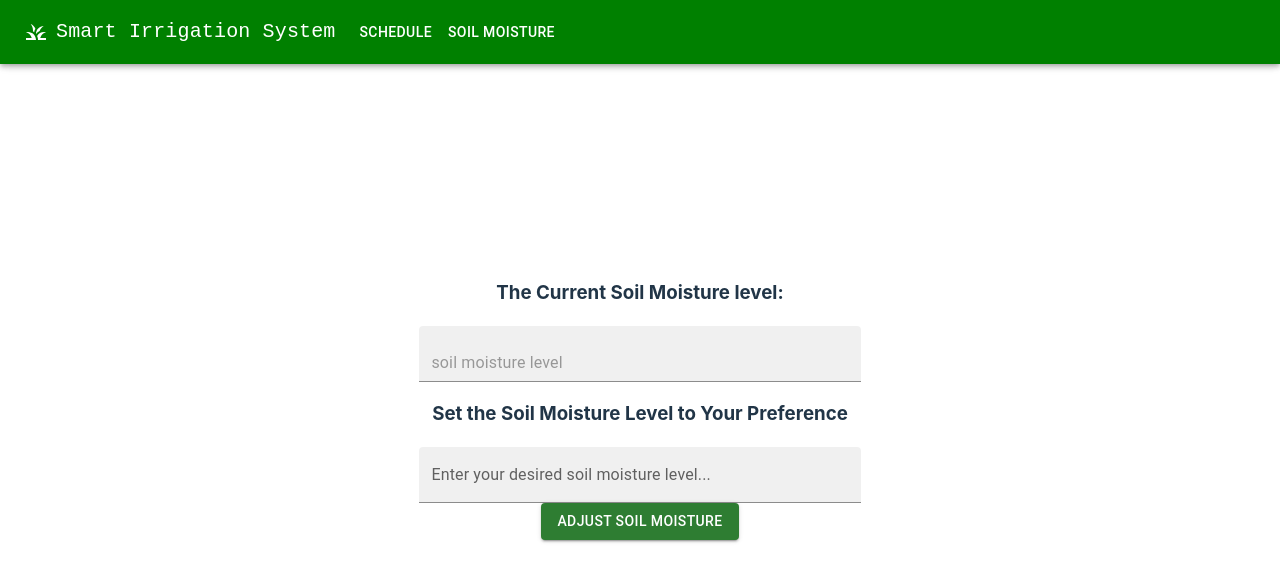
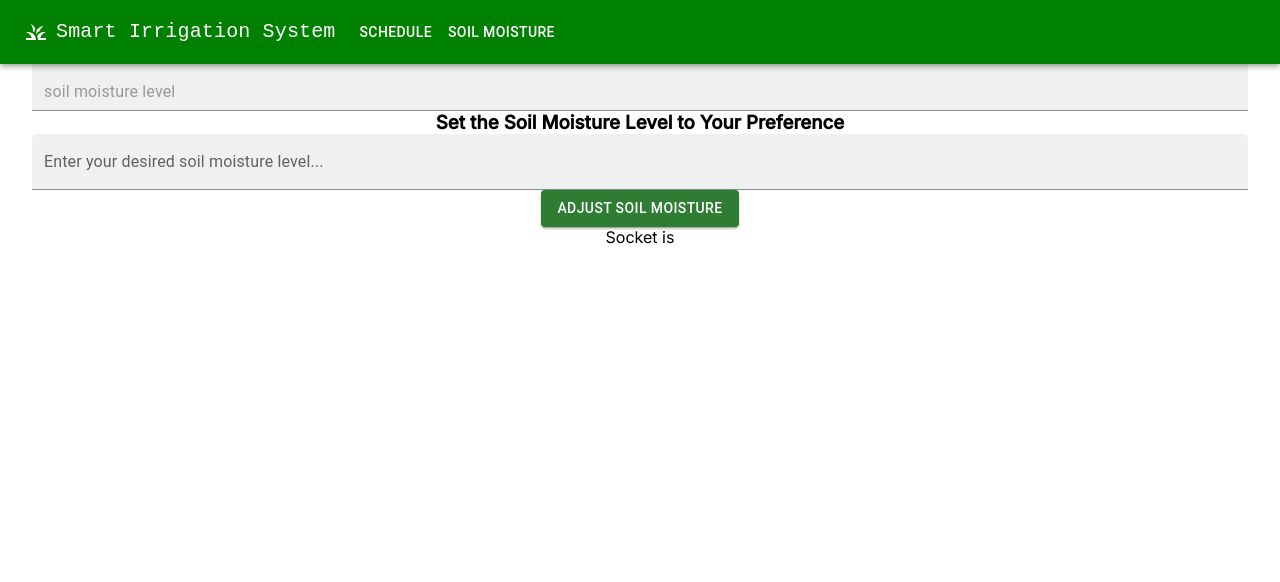
Before and after one commit to sarahishamsaied/smart-irrigation-frontend, a React (Vite) app: page /SoilMoisture in a window 1280 px wide. Shown: the top 582 px of the page. Built offline with nearby package versions, Linux system fonts and the light colour scheme; no server answers.

Commit message:
websockets

```diff
--- a/package.json
+++ b/package.json
@@ -17,7 +17,8 @@
     "dayjs": "^1.11.10",
     "react": "^18.2.0",
     "react-dom": "^18.2.0",
-    "react-router-dom": "^6.20.1"
+    "react-router-dom": "^6.20.1",
+    "socket.io-client": "^4.7.2"
   },
   "devDependencies": {
     "@types/react": "^18.0.27",
--- a/src/SoilMoisture.jsx
+++ b/src/SoilMoisture.jsx
@@ -1,34 +1,63 @@
-import { Typography } from '@mui/material';
-import React, { useState,useEffect } from 'react';
-import TextField from '@mui/material/TextField';
-import Button from '@mui/material/Button';
-const  SoilMoisture= () => {
+import { Typography } from "@mui/material";
+import React, { useState, useEffect } from "react";
+import TextField from "@mui/material/TextField";
+import Button from "@mui/material/Button";
+
+const SoilMoisture = () => {
   const [soilMoisture, setSoilMoisture] = useState("");
-    const[soilMoistureLevel,setSoilMoistureLevel]=useState("");
+  const [sckt, setSckt] = useState(null);
+  const [soilMoistureLevel, setSoilMoistureLevel] = useState("");
+  const [socket, setSocket] = useState(null);
 
-    const handleSoilAdjust = () =>{
+  const handleSoilAdjust = () => {
+    if (socket && socket.readyState === WebSocket.OPEN) {
+      socket.send(JSON.stringify({ type: "threshold", soilMoistureLevel }));
+    }
+  };
 
-     const soilMoistureThreshold=JSON.stringify({soilMoistureLevel});
-     socket.send(soilMoistureThreshold);
+  useEffect(() => {
+    const newSocket = new WebSocket("ws://localhost:3001");
+    setSocket(newSocket);
+
+    newSocket.addEventListener("open", () => {
+      console.log("WebSocket connection opened");
+    });
+
+    newSocket.addEventListener("message", (event) => {
+      console.log("Received WebSocket event:", event);
+      event = JSON.parse(event.data);
+      console.log("Data from event:", event.soilMoistureLevel);
+      console.log(event.currentMoistureLevel);
+      setSckt(event.currentMoistureLevel);
+
+      try {
+        const receivedData = JSON.parse(event.data);
+        console.log("Parsed data:", receivedData);
+
+        if (receivedData.type === "threshold") {
+          console.log(
+            "Received threshold data:",
+            receivedData.soilMoistureLevel
+          );
+          setSoilMoisture(receivedData.soilMoistureLevel);
         }
-    useEffect(() => {
-        const socket = new WebSocket('ws://localhost:3001');
-        socket.addEventListener('message', (event) => {
-          const receivedData = event.data;
-          setSoilMoisture(receivedData);
+      } catch (error) {
+        console.error("Error parsing JSON:", error);
+      }
     });
+
     return () => {
-          socket.close();
+      newSocket.close();
     };
-      }, [soilMoisture]);
+  }, []);
 
-    return(
+  return (
     <>
       <h3>The Current Soil Moisture level:</h3>
       <TextField
         id="filled-read-only-input"
         placeholder="soil moisture level "
-            value={soilMoisture}
+        value={sckt}
         InputProps={{
           readOnly: true,
         }}
@@ -37,13 +66,21 @@ const  SoilMoisture= () => {
         fullWidth
       />
       <h3>Set the Soil Moisture Level to Your Preference</h3>
-        <TextField id="filled-basic" color="success"
+      <TextField
+        id="filled-basic"
+        color="success"
         fullWidth
         value={soilMoistureLevel}
         onChange={(e) => setSoilMoistureLevel(e.target.value)}
         label="Enter your desired soil moisture level..."
-        variant="filled" />
-        <Button variant="contained" color="success" onClick={handleSoilAdjust} >Adjust Soil Moisture</Button>
-    </>);
-}
+        variant="filled"
+      />
+      <Button variant="contained" color="success" onClick={handleSoilAdjust}>
+        Adjust Soil Moisture
+      </Button>
+      <p>Socket is{sckt}</p>
+    </>
+  );
+};
+
 export default SoilMoisture;
--- a/src/index.css
+++ b/src/index.css
@@ -1,69 +1,7 @@
-:root {
-  font-family: Inter, system-ui, Avenir, Helvetica, Arial, sans-serif;
-  line-height: 1.5;
-  font-weight: 400;
-
-  color-scheme: light dark;
-  color: rgba(255, 255, 255, 0.87);
-  background-color: #242424;
-
-  font-synthesis: none;
-  text-rendering: optimizeLegibility;
-  -webkit-font-smoothing: antialiased;
-  -moz-osx-font-smoothing: grayscale;
-  -webkit-text-size-adjust: 100%;
+@import url("https://fonts.googleapis.com/css2?family=Inter:wght@100;200;300;400;500&display=swap");
+* {
+  margin: 0;
+  padding: 0;
+  box-sizing: border-box;
+  font-family: "Inter", sans-serif;
 }
-
-a {
-  font-weight: 500;
-  color: #646cff;
-  text-decoration: inherit;
-}
-a:hover {
-  color: #535bf2;
-}
-
-body {
-  margin: 0;
-  display: flex;
-  place-items: center;
-  min-width: 320px;
-  min-height: 100vh;
-}
-
-h1 {
-  font-size: 3.2em;
-  line-height: 1.1;
-}
-
-button {
-  border-radius: 8px;
-  border: 1px solid transparent;
-  padding: 0.6em 1.2em;
-  font-size: 1em;
-  font-weight: 500;
-  font-family: inherit;
-  background-color: #1a1a1a;
-  cursor: pointer;
-  transition: border-color 0.25s;
-}
-button:hover {
-  border-color: #646cff;
-}
-button:focus,
-button:focus-visible {
-  outline: 4px auto -webkit-focus-ring-color;
-}
-
-@media (prefers-color-scheme: light) {
-  :root {
-    color: #213547;
-    background-color: #ffffff;
-  }
-  a:hover {
-    color: #747bff;
-  }
-  button {
-    background-color: #f9f9f9;
-  }
-}
```
Also changed, not shown: public/watering.png (added), 1 other file (tests, documents, lock files or other folders). Lines whose indentation alone changed are shown as unchanged.
